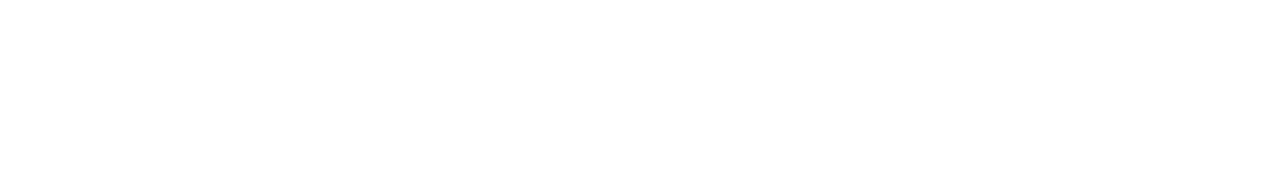
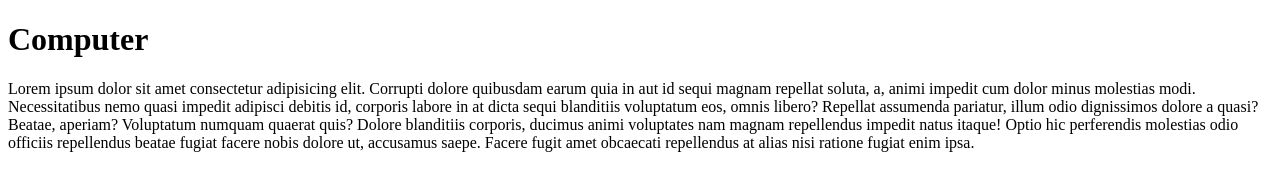
Before and after one commit to masudbhai05/my-fisrt-repo, a plain HTML site: page index.html in a window 1280 px wide. Drawn offline with Linux system fonts and the light colour scheme.

Commit message:
Tag update

```diff
--- a/index.html
+++ b/index.html
@@ -7,6 +7,7 @@
     <title>My first website</title>
 </head>
 <body>
-
+    <h1>Computer</h1>
+    <p>Lorem ipsum dolor sit amet consectetur adipisicing elit. Corrupti dolore quibusdam earum quia in aut id sequi magnam repellat soluta, a, animi impedit cum dolor minus molestias modi. Necessitatibus nemo quasi impedit adipisci debitis id, corporis labore in at dicta sequi blanditiis voluptatum eos, omnis libero? Repellat assumenda pariatur, illum odio dignissimos dolore a quasi? Beatae, aperiam? Voluptatum numquam quaerat quis? Dolore blanditiis corporis, ducimus animi voluptates nam magnam repellendus impedit natus itaque! Optio hic perferendis molestias odio officiis repellendus beatae fugiat facere nobis dolore ut, accusamus saepe. Facere fugit amet obcaecati repellendus at alias nisi ratione fugiat enim ipsa.</p>
 </body>
 </html>
```
